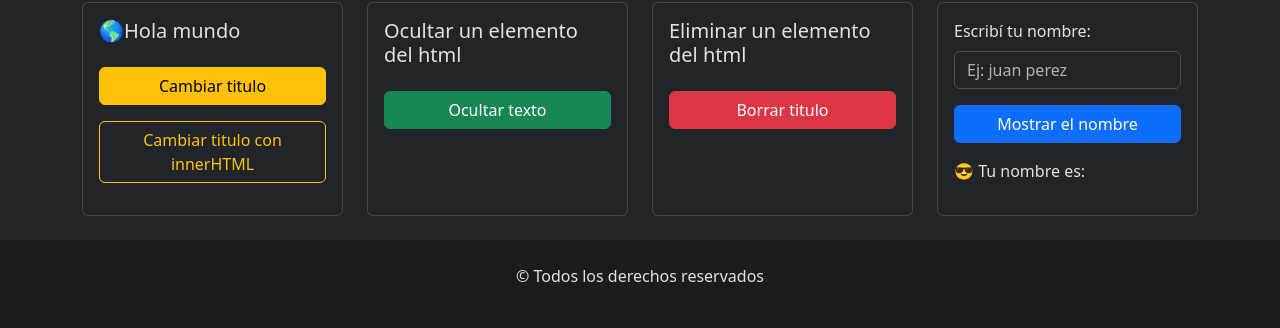
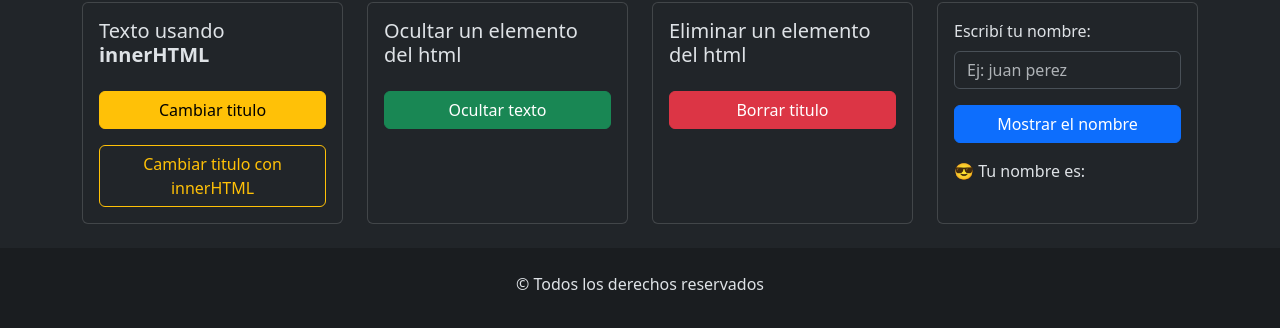
Before and after one commit to rollingcodeschool/practicaDOM-c12, a plain HTML site: page index.html in a window 1280 px wide. Both pictures are taken after a click on the button "Cambiar titulo con innerHTML". Shown: the part 720-1048 px from the top of the page. Drawn offline with nearby package versions, Linux system fonts and the light colour scheme.

Commit message:
modificamos el titulo de la primer card usando innerHTML

```diff
--- a/index.html
+++ b/index.html
@@ -77,7 +77,7 @@
                         <div class="card-body">
                           <h5 class="card-title" id="titulo">🌎Hola mundo</h5>
                           <button class="btn btn-warning w-100  mt-3" onclick="modificarTitulo()">Cambiar titulo</button>
-                          <button class="btn btn-outline-warning w-100 mt-3">Cambiar titulo con innerHTML</button>
+                          <button class="btn btn-outline-warning w-100 mt-3" id="btnCambiarTituloInnerHTML">Cambiar titulo con innerHTML</button>
                         </div>
                       </div>
                 </div>
--- a/js/app.js
+++ b/js/app.js
@@ -7,3 +7,17 @@ function modificarTitulo(){
     console.log(titulo)
     //modificarlo
 }
+
+function modificarTituloConInnerHTML(){
+    console.log('desde la funcion modificarTituloConInnerHTML')
+    //buscar el titulo
+    const titulo = document.getElementById('titulo')
+    //modificar el contenido del h5 de la card
+    titulo.innerHTML = 'Texto usando <b>innerHTML</b>'
+}
+
+const btnCambiarTitulo = document.querySelector('#btnCambiarTituloInnerHTML')
+console.log(btnCambiarTitulo)
+
+//agregar un manejador de eventos
+btnCambiarTitulo.addEventListener('click', modificarTituloConInnerHTML)
```
